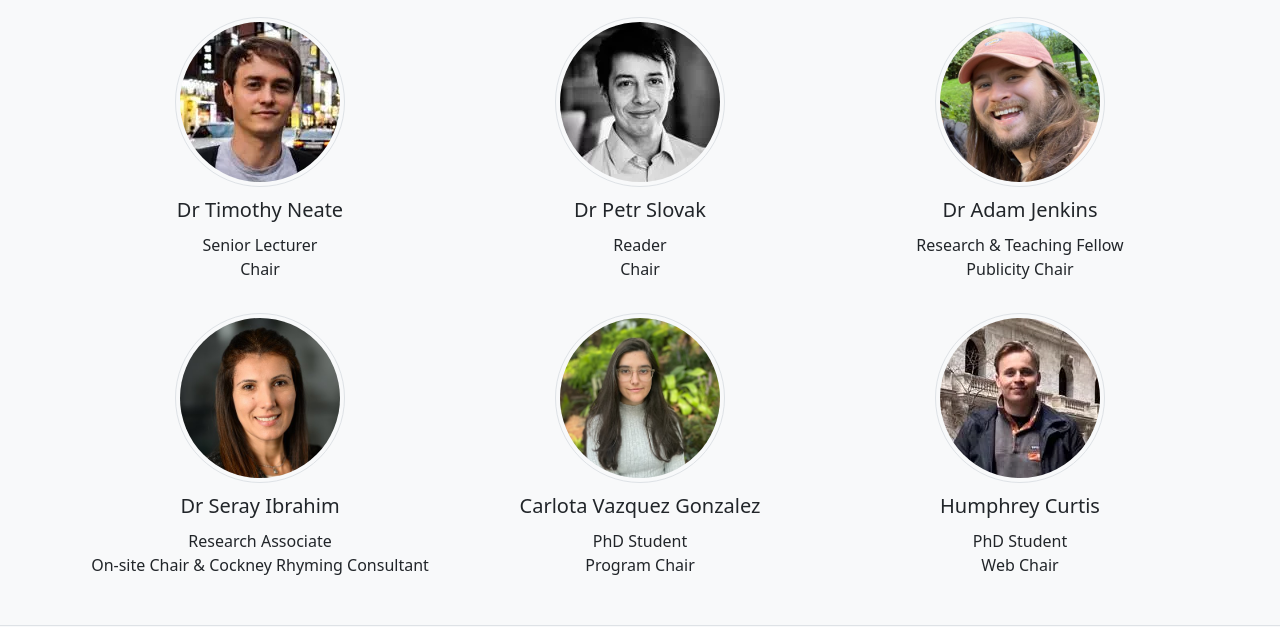
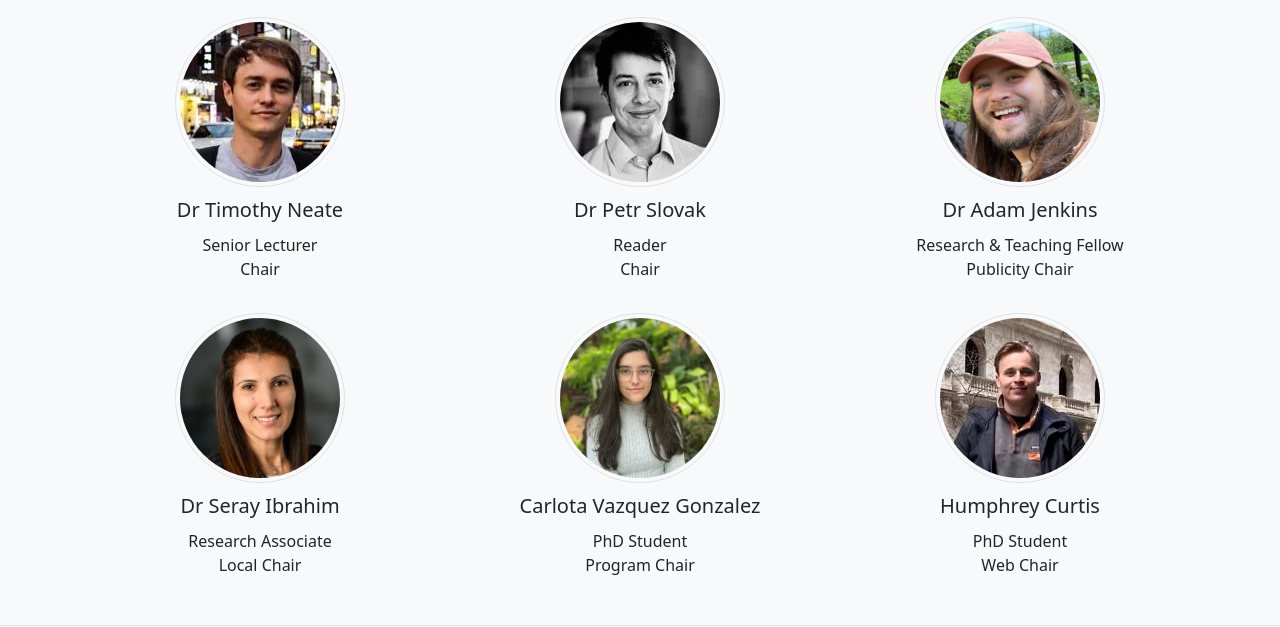
Before and after one commit to cockneychai25/cockneychai25.github.io, a plain HTML site: page pages/organisers.html in a window 1280 px wide. Shown: the part 606-1233 px from the top of the page. Drawn offline with nearby package versions, Linux system fonts and the light colour scheme.

Commit message:
Updated to Local Chair

```diff
--- a/pages/organisers.html
+++ b/pages/organisers.html
@@ -73,7 +73,7 @@
               src="../images/seray_ibrahim.jpg" />
             <p class="fs-5 my-2">Dr Seray Ibrahim</p>
             <p>Research Associate<br>
-              On-site Chair & Cockney Rhyming Consultant</p>
+              Local Chair</p>
           </div>
         <div class="col-md-4 text-center my-2">
           <img class="rounded-circle img-thumbnail" style="max-width:170px;" alt="Carlota Vazquez Gonzalez headshot"
```
